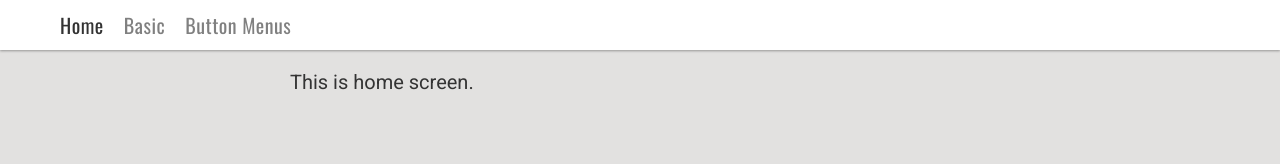
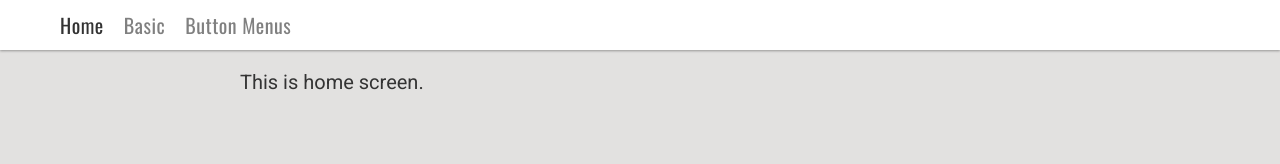
Before and after one commit to onort/react-animation-ref, a React (Create React App) app: page / in a window 1280 px wide. Shown: the top 164 px of the page. Built offline with nearby package versions, Linux system fonts and the light colour scheme.

Commit message:
name change

```diff
--- a/package.json
+++ b/package.json
@@ -1,5 +1,5 @@
 {
-  "name": "react-motion-sandbox",
+  "name": "react-animation-sandbox",
   "version": "0.1.0",
   "private": true,
   "devDependencies": {
--- a/src/App.css
+++ b/src/App.css
@@ -44,10 +44,10 @@ body {
 .container {
   max-width: 800px;
   margin: 0 auto;
-  position: relative; }
+  position: relative;
+  padding: 20px 50px; }
 
 .title {
   color: #333;
-  margin: 20px 50px;
   font-weight: normal;
   font-size: 20px; }
--- a/src/App.scss
+++ b/src/App.scss
@@ -54,11 +54,11 @@ body {
   max-width: 800px;
   margin: 0 auto;
   position: relative;
+  padding: 20px 50px;
 }
 
 .title {
   color: $black;
-  margin: 20px 50px;
   font-weight: normal;
   font-size: 20px;
 }
--- a/src/components/buttonMenu/examples/Circular.js
+++ b/src/components/buttonMenu/examples/Circular.js
@@ -14,7 +14,7 @@ const CHILD_BUTTON_DIAM = 50
 // The number of child buttons that fly out from the main button
 const NUM_CHILDREN = 3
 // Hard coded position values of the mainButton
-const M_X = 100
+const M_X = 200
 const M_Y = 300
 
 // How far away from the main button does the child buttons go
```
